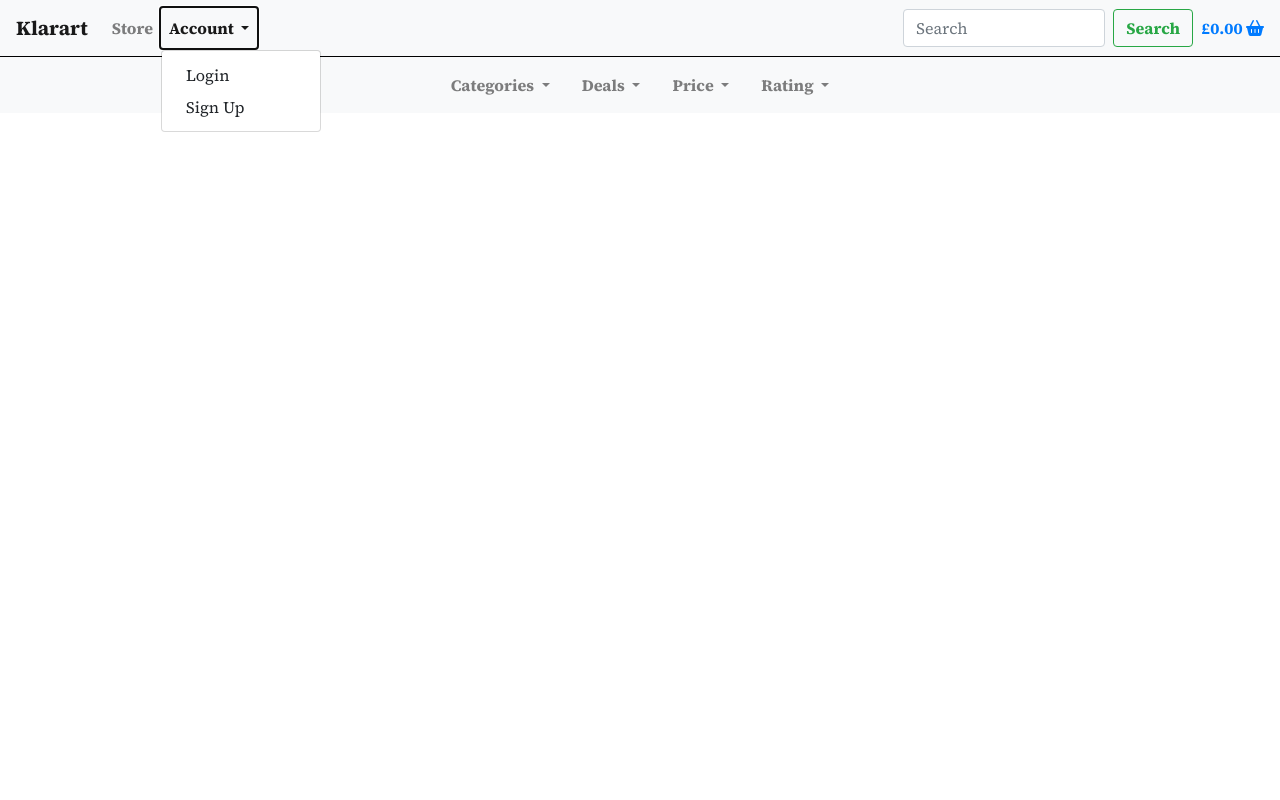
After one commit to Benjamin-Joe/e-com, a Django app: template templates/base.html in a window 1280 px wide, after a click on "Account". The commit adds this page. Run offline with Django 3.2, Linux system fonts and the light colour scheme; the template is opened without the code that fills it, so the values that code supplies are empty; some libraries are stand-ins or nearby versions.

Commit message:
Bring over base.html

```diff
--- a/core/settings.py
+++ b/core/settings.py
@@ -120,6 +120,7 @@ USE_TZ = True
 # https://docs.djangoproject.com/en/3.2/howto/static-files/
 
 STATIC_URL = '/static/'
+STATICFILES_DIRS = (os.path.join(BASE_DIR, 'static'),)
 
 MEDIA_URL = '/media/'
 MEDIA_ROOT = os.path.join(BASE_DIR, 'media/')
--- /dev/null
+++ b/static/css/base.css
@@ -0,0 +1,121 @@
+/*Apply To All ------------------------*/
+* {
+    margin: 0;
+    padding: 0;
+    box-sizing: border-box;
+}
+
+.space-container{
+    margin-top: 140px;
+    background-color: rgb(193, 193, 240, 0.3);
+}
+
+/*Navigation Bar ----------------------*/
+
+.navbar-brand:hover {
+    transform: scale(1.1);
+}
+
+.nav-search {
+    font-weight: bold;
+}
+
+h1, h2, h3, h4, h5, h6,
+.dilevery-font,
+.navbar {
+    font-weight: bold;
+    font-family: 'Source Serif 4', sans-serif;
+}
+
+.navborder {
+    border-bottom: 1px solid black;
+}
+
+.nav-2-display {
+    display: flex;
+    flex-wrap: wrap;
+    align-items: center;
+    margin: auto;
+    justify-content: center;
+}
+
+.nav-2-item {
+    display: block;
+}
+
+.nav-2-title {
+    color: rgba(0,0,0,.5);
+}
+
+.nav-2-title:hover {
+    color: black;
+}
+
+/* Code Taken */
+.bg-black {
+    background: #000 !important;
+}
+/* End Of Taken Code */
+
+/* Product Page / Category Page --------------------- */
+
+.product-link:hover {
+    text-decoration: none;
+}
+
+.product-display {
+    border: 1px solid black;
+}
+
+.product-display:hover {
+    border: 3px solid black;
+}
+
+.card-title,
+.card-price,
+.card-cat,
+.card-rating {
+    color: black;
+}
+
+.card-title {
+    font-weight: bold;
+}
+
+.card-rating {
+    text-align: center;
+}
+
+.view-btn {
+    margin: auto;
+    width: 100%;
+}
+
+.paginator {
+    margin: auto;
+}
+
+.view-product-btn {
+    color: white;
+    font-weight: bold;
+}
+
+.view-product-btn:hover {
+    color: white;
+    font-weight: bold;
+    text-decoration: none;
+}
+
+.product-img {
+    padding-top: 10px;
+    margin: auto;
+    height: 180px;
+    width: 190px;
+    display: block;
+}
+
+/* Product Detail Page ------------------------ */
+
+.product-details-container {
+    text-align: center;
+}
--- /dev/null
+++ b/templates/base.html
@@ -0,0 +1,86 @@
+{% load static %}
+
+<!doctype html>
+<html lang="en" class="h-100">
+  <head>
+    {% block meta %}
+        <meta http-equiv="X-UA-Compatible" content="ie=edge">
+        <meta charset="utf-8">
+        <meta name="viewport" content="width=device-width, initial-scale=1">
+    {% endblock %}
+
+    {% block css %}
+        <link rel="stylesheet" href="https://stackpath.bootstrapcdn.com/bootstrap/4.3.1/css/bootstrap.min.css" integrity="sha384-ggOyR0iXCbMQv3Xipma34MD+dH/1fQ784/j6cY/iJTQUOhcWr7x9JvoRxT2MZw1T" crossorigin="anonymous">
+        <link rel="stylesheet" href="{% static 'css/base.css' %}">
+        <link rel="preconnect" href="https://fonts.googleapis.com">
+        <link rel="preconnect" href="https://fonts.gstatic.com" crossorigin>
+        <link href="https://fonts.googleapis.com/css2?family=Source+Serif+4:wght@300;400;700&display=swap" rel="stylesheet">
+      {% endblock %}
+
+    {% block js %}
+      <script src="https://code.jquery.com/jquery-3.6.0.min.js" integrity="sha256-/xUj+3OJU5yExlq6GSYGSHk7tPXikynS7ogEvDej/m4=" crossorigin="anonymous"></script>
+      <script src="https://cdnjs.cloudflare.com/ajax/libs/popper.js/1.14.7/umd/popper.min.js" integrity="sha384-UO2eT0CpHqdSJQ6hJty5KVphtPhzWj9WO1clHTMGa3JDZwrnQq4sF86dIHNDz0W1" crossorigin="anonymous"></script>
+      <script src="https://stackpath.bootstrapcdn.com/bootstrap/4.3.1/js/bootstrap.min.js" integrity="sha384-JjSmVgyd0p3pXB1rRibZUAYoIIy6OrQ6VrjIEaFf/nJGzIxFDsf4x0xIM+B07jRM" crossorigin="anonymous"></script>
+      <script src="https://kit.fontawesome.com/fb3ce16b7a.js" crossorigin="anonymous"></script>
+      <script src="https://js.stripe.com/v3/"></script>
+    {% endblock %}
+
+    <title>Klarart {% block title %}{% endblock %}</title>
+  </head>
+  <body>
+    <header class=" fixed-top head">
+      <nav class="navbar navbar-expand-lg navbar-light bg-light navborder">
+          <a class="navbar-brand" href="/">Klarart</a>
+          <button class="navbar-toggler" type="button" data-toggle="collapse" data-target="#navbarSupportedContent" aria-controls="navbarSupportedContent" aria-expanded="false" aria-label="Toggle navigation">
+            <span class="navbar-toggler-icon"></span>
+          </button>
+          <div class="collapse navbar-collapse" id="navbarSupportedContent">
+            <ul class="navbar-nav mr-auto">
+              <li class="nav-item">
+                <a class="nav-link" href="/">Store</a>
+              </li>
+              <li class="nav-item dropdown">
+                  <a class="nav-link dropdown-toggle" href="#" id="navbarDropdown" role="button" data-toggle="dropdown" aria-haspopup="true" aria-expanded="false">
+                    Account
+                  </a>
+                  <div class="dropdown-menu" aria-labelledby="navbarDropdown">
+                      {% if request.user.is_authenticated %}
+                          <a class="dropdown-item" href="">Logout</a>
+                          <a class="dropdown-item" href="#">Edit Account</a>
+                          {% if request.user.is_superuser %}
+                              <a class="dropdown-item" href="">Manage Website</a>
+                          {% endif %}
+                      {% else %}
+                          <a class="dropdown-item" href="">Login</a>
+                          <a class="dropdown-item" href="">Sign Up</a>
+                      {% endif %}
+                  </div>
+            </ul>
+            <form method="GET" action="" class="form-inline my-2 my-lg-0">
+              <input class="form-control mr-sm-2" required type="text" name="q" placeholder="Search" aria-label="Search">
+              <button class="btn btn-outline-success my-2 my-sm-0 nav-search" type="submit">Search</button>
+            </form>
+            <a href="" class="pl-2" type="button" role="button">
+              {% if total %}
+                £{{total|floatformat:2}}
+              {% else %}
+                £0.00
+              {% endif %}
+              <i class="fas fa-shopping-basket"></i>
+              </a>
+          </div>
+        </nav>
+        {% include 'includes/second-nav.html' %}
+  </header>
+    {% if messages %}
+    <div class="message-container"></div>
+    {% endif %}
+
+    {% block content %}
+
+    {% endblock %}
+
+    {% block postloadjs %}
+    {% endblock %}
+  </body>
+</html>
--- /dev/null
+++ b/templates/includes/second-nav.html
@@ -0,0 +1,34 @@
+<nav class="navbar navbar-light bg-light">
+    <div class="nav-2-display">
+      <li class="nav-item dropdown nav-2-item">
+        <a class="nav-link dropdown-toggle nav-2-title" href="#" id="navbarDropdown" role="button" data-toggle="dropdown" aria-haspopup="true" aria-expanded="false">
+          Categories
+        </a>
+        <div class="dropdown-menu" aria-labelledby="navbarDropdown">
+        <a href="" class="dropdown-item"></a>
+      </div>
+      </li>
+      <li class="nav-item dropdown nav-2-item">
+        <a class="nav-link dropdown-toggle nav-2-title" href="#" id="navbarDropdown" role="button" data-toggle="dropdown" aria-haspopup="true" aria-expanded="false">
+          Deals
+        </a>
+        <div class="dropdown-menu" aria-labelledby="navbarDropdown">
+
+        </div>
+      </li>
+      <li class="nav-item dropdown nav-2-item">
+        <a class="nav-link dropdown-toggle nav-2-title" href="#" id="navbarDropdown" role="button" data-toggle="dropdown" aria-haspopup="true" aria-expanded="false">
+          Price
+        </a>
+        <div class="dropdown-menu" aria-labelledby="navbarDropdown">
+        </div>
+      </li>
+      <li class="nav-item dropdown nav-2-item">
+        <a class="nav-link dropdown-toggle nav-2-title" href="#" id="navbarDropdown" role="button" data-toggle="dropdown" aria-haspopup="true" aria-expanded="false">
+          Rating
+        </a>
+        <div class="dropdown-menu" aria-labelledby="navbarDropdown">
+        </div>
+      </li>
+    </div>
+  </nav>
--- a/templates/store/home.html
+++ b/templates/store/home.html
@@ -1 +1 @@
-<h1>Home</h1>
+{% extends "base.html" %}
```
